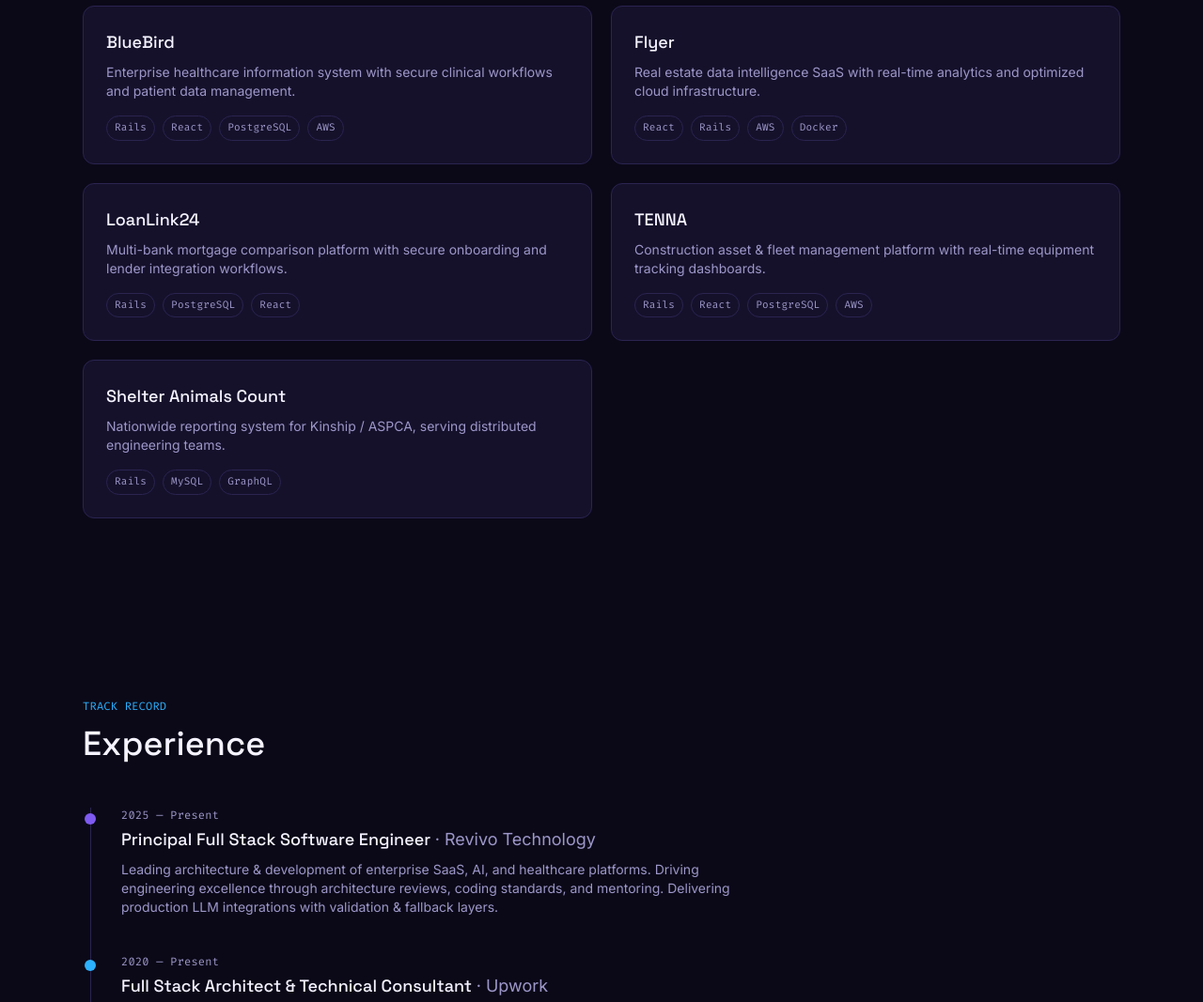
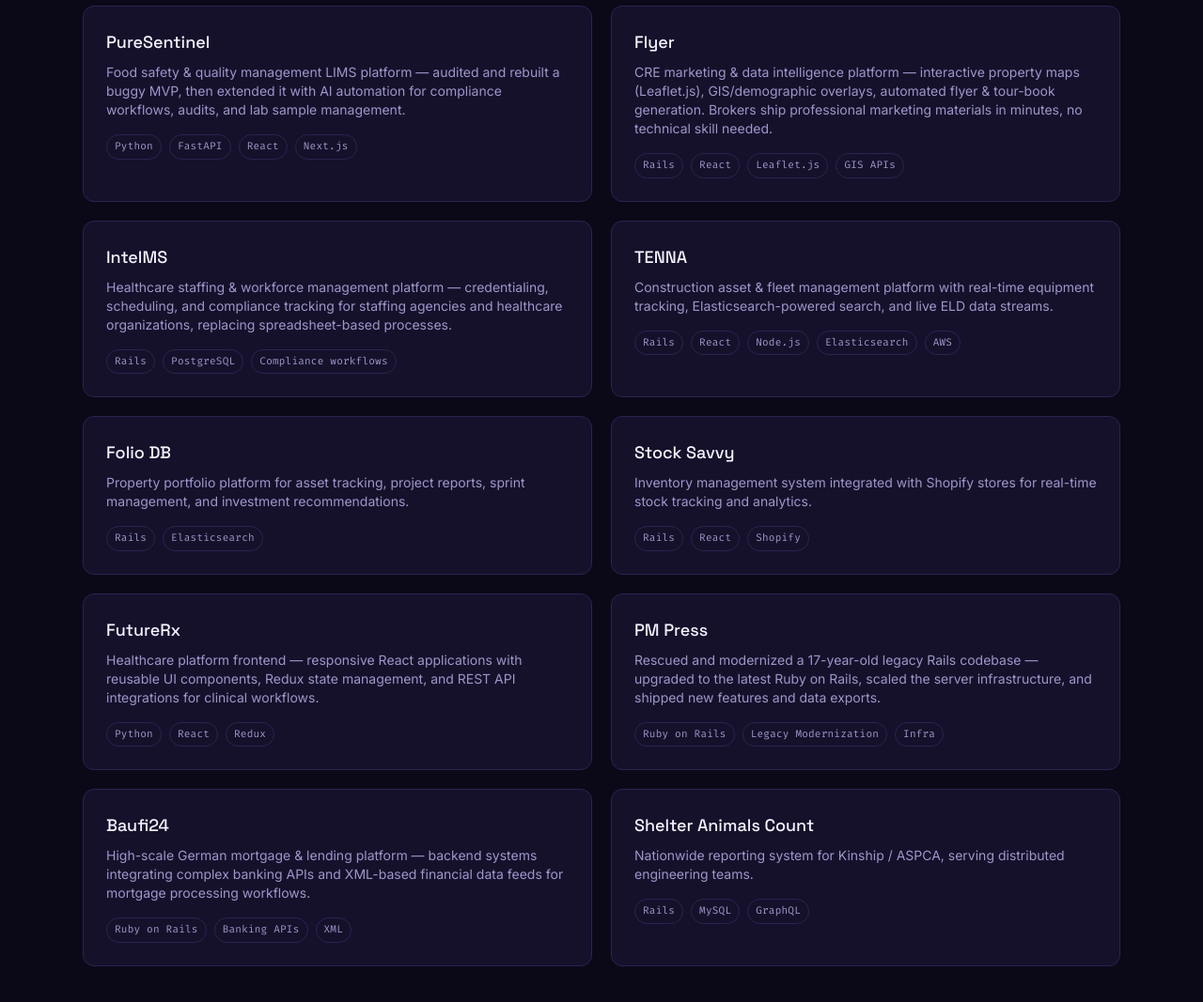
Before and after one commit to ZulqarnainNazir/ZulqarnainNazir, a plain HTML site: page docs/index.html in a window 1280 px wide. Shown: the part 2400-3467 px from the top of the page at 94% size. Drawn offline with nearby package versions, Linux system fonts and the light colour scheme; files whose address does not match are found by name.

Commit message:
Revise project details and add new entries
Updated project descriptions and added new projects to the list.

```diff
--- a/docs/index.html
+++ b/docs/index.html
@@ -192,7 +192,7 @@
         <div class="text-2xl mb-3">🤖</div>
         <h3 class="font-display font-600 text-lg mb-2">AI / LLM Automation</h3>
         <p class="text-muted text-sm mb-4">Production LLM integrations, structured outputs, agent orchestration.</p>
-        <span class="badge-key text-[11px] text-cyan">Validation + fallback design</span>
+        <span class="badge-key text-[11px] text-cyan">Python (FastAPI) · OpenAI · Node.js</span>
       </div>
 
       <div class="reveal card-glow p-6 rounded-xl border border-hair bg-bgpanel">
@@ -290,7 +290,7 @@
     <div class="reveal space-y-8">
       <div>
         <p class="badge-key text-xs text-muted mb-3">LANGUAGES</p>
-        <img src="https://skillicons.dev/icons?i=js,ts,ruby,py,html,css&theme=dark" alt="JavaScript, TypeScript, Ruby, Python, HTML, CSS" />
+        <img src="https://skillicons.dev/icons?i=js,ts,ruby,py,fastapi,html,css&theme=dark" alt="JavaScript, TypeScript, Ruby, Python, FastAPI, HTML, CSS" />
       </div>
       <div>
         <p class="badge-key text-xs text-muted mb-3">FRAMEWORKS &amp; FRONTEND</p>
@@ -316,7 +316,7 @@
       <p class="text-muted mb-10 max-w-xl mx-auto">Open to full-time roles, contract work, and technical consulting — architecture reviews, technical leadership, AI/LLM integration, and full-stack delivery from MVP to production scale.</p>
       <div class="flex flex-wrap gap-4 justify-center mb-14">
         <a href="https://www.upwork.com/freelancers/zulqarnainnazir" target="_blank" rel="noopener" class="px-6 py-3 rounded-lg bg-[#14A800] font-semibold text-sm hover:opacity-90 transition-opacity">Hire me on Upwork</a>
-        <a href="mailto:zulqaranin.dev@gmail.com" class="px-6 py-3 rounded-lg bg-cyan text-[#0B0918] font-semibold text-sm hover:opacity-90 transition-opacity">Email me</a>
+        <a href="mailto:zulqarnainnazir1@gmail.com" class="px-6 py-3 rounded-lg bg-cyan text-[#0B0918] font-semibold text-sm hover:opacity-90 transition-opacity">Email me</a>
         <a href="https://www.linkedin.com/in/zulqarnain-nazir/" target="_blank" rel="noopener" class="px-6 py-3 rounded-lg border border-hair font-semibold text-sm hover:border-cyan transition-colors">Connect on LinkedIn</a>
       </div>
       <div class="flex justify-center gap-6 text-sm text-muted badge-key">
@@ -382,11 +382,16 @@
   // Projects: skeleton -> data reveal
   const projects = [
     { name: 'CoBrokerAI', featured: true, desc: 'Agentic AI platform for commercial real estate — built solo, end-to-end. Plans multi-step research, calls tools, and traces sources. Live across web, Telegram, WhatsApp & email.', tags: ['Rails','Node.js','React','LLM Agents'], url: 'https://www.cobroker.ai/' },
-    { name: 'BlueBird', desc: 'Enterprise healthcare information system with secure clinical workflows and patient data management.', tags: ['Rails','React','PostgreSQL','AWS'] },
-    { name: 'Flyer', desc: 'Real estate data intelligence SaaS with real-time analytics and optimized cloud infrastructure.', tags: ['React','Rails','AWS','Docker'] },
-    { name: 'LoanLink24', desc: 'Multi-bank mortgage comparison platform with secure onboarding and lender integration workflows.', tags: ['Rails','PostgreSQL','React'] },
-    { name: 'TENNA', desc: 'Construction asset & fleet management platform with real-time equipment tracking dashboards.', tags: ['Rails','React','PostgreSQL','AWS'] },
-    { name: 'Shelter Animals Count', desc: 'Nationwide reporting system for Kinship / ASPCA, serving distributed engineering teams.', tags: ['Rails','MySQL','GraphQL'] },
+    { name: 'PureSentinel', desc: 'Food safety & quality management LIMS platform — audited and rebuilt a buggy MVP, then extended it with AI automation for compliance workflows, audits, and lab sample management.', tags: ['Python','FastAPI','React','Next.js'], url: 'https://puresentinel.com/' },
+    { name: 'Flyer', desc: 'CRE marketing & data intelligence platform — interactive property maps (Leaflet.js), GIS/demographic overlays, automated flyer & tour-book generation. Brokers ship professional marketing materials in minutes, no technical skill needed.', tags: ['Rails','React','Leaflet.js','GIS APIs'], url: 'https://flyer.io/' },
+    { name: 'IntelMS', desc: 'Healthcare staffing & workforce management platform — credentialing, scheduling, and compliance tracking for staffing agencies and healthcare organizations, replacing spreadsheet-based processes.', tags: ['Rails','PostgreSQL','Compliance workflows'], url: 'https://www.intelms.com/index.html' },
+    { name: 'TENNA', desc: 'Construction asset & fleet management platform with real-time equipment tracking, Elasticsearch-powered search, and live ELD data streams.', tags: ['Rails','React','Node.js','Elasticsearch','AWS'], url: 'https://www.tenna.com/' },
+    { name: 'Folio DB', desc: 'Property portfolio platform for asset tracking, project reports, sprint management, and investment recommendations.', tags: ['Rails','Elasticsearch'], url: 'https://foliodb.net/' },
+    { name: 'Stock Savvy', desc: 'Inventory management system integrated with Shopify stores for real-time stock tracking and analytics.', tags: ['Rails','React','Shopify'], url: 'https://app.getstocksavvy.com/' },
+    { name: 'FutureRx', desc: 'Healthcare platform frontend — responsive React applications with reusable UI components, Redux state management, and REST API integrations for clinical workflows.', tags: ['Python','React','Redux'], url: 'https://futurerx.com/' },
+    { name: 'PM Press', desc: 'Rescued and modernized a 17-year-old legacy Rails codebase — upgraded to the latest Ruby on Rails, scaled the server infrastructure, and shipped new features and data exports.', tags: ['Ruby on Rails','Legacy Modernization','Infra'], url: 'https://pmpress.org/' },
+    { name: 'Baufi24', desc: 'High-scale German mortgage & lending platform — backend systems integrating complex banking APIs and XML-based financial data feeds for mortgage processing workflows.', tags: ['Ruby on Rails','Banking APIs','XML'], url: 'https://www.baufi24.de/' },
+    { name: 'Shelter Animals Count', desc: 'Nationwide reporting system for Kinship / ASPCA, serving distributed engineering teams.', tags: ['Rails','MySQL','GraphQL'], url: 'https://www.shelteranimalscount.org/' },
   ];
 
   const grid = document.getElementById('projects-grid');
```
